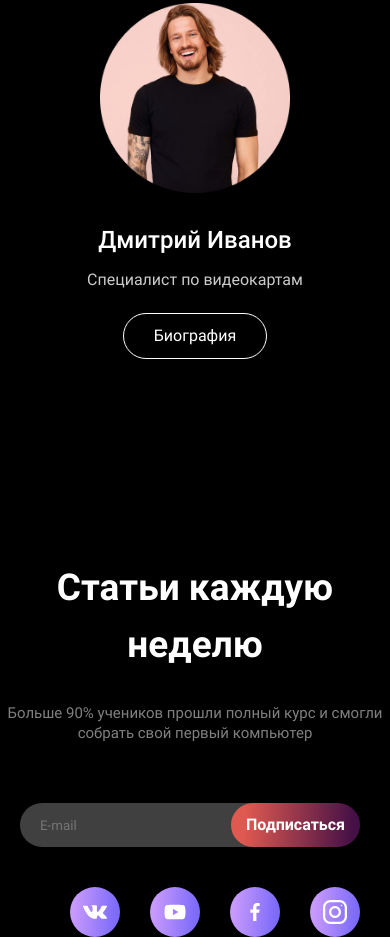
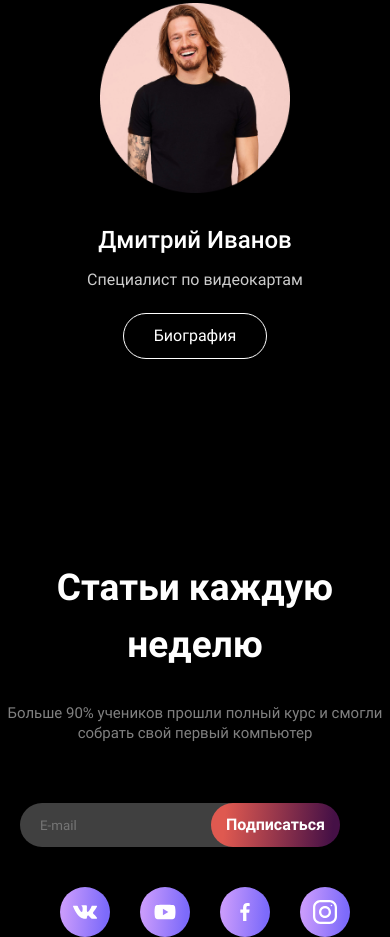
Before and after one commit to anbu4/proekt-komp, a plain HTML site: page index.html in a window 390 px wide. Shown: the part 8706-9643 px from the top of the page. Drawn offline with Linux system fonts and the light colour scheme.

Commit message:
proekt_adaptation

```diff
--- a/css/main.css
+++ b/css/main.css
@@ -986,7 +986,7 @@ body{
        line-height: 20px;
    }
    .footer_down{
-       margin-left: 20px;
+       padding-left: 20px;
    }
    .form_a{
        padding: 5px 15px;
```
Also changed, not shown: index.html (+2 -1 lines).
